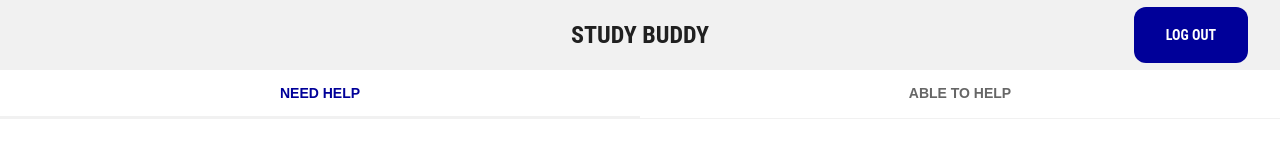
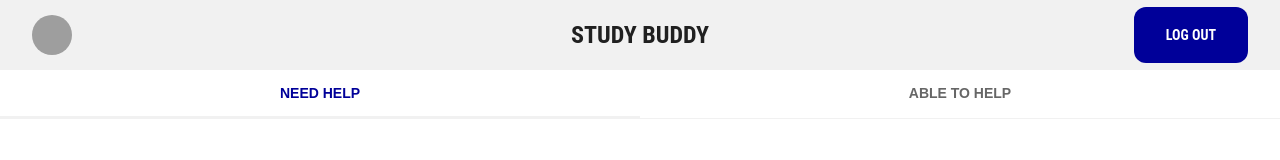
Before and after one commit to karlharfouche/projet-web, a React (Create React App) app: page /main-view in a window 1280 px wide. Shown: the top 160 px of the page. Built offline with nearby package versions, Linux system fonts and the light colour scheme; grey boxes are pictures that could not be loaded.

Commit message:
Add my profile page

```diff
--- a/package.json
+++ b/package.json
@@ -21,6 +21,8 @@
     "react-final-form": "^6.5.7",
     "react-router-dom": "^5.3.0",
     "react-scripts": "4.0.3",
+    "react-user-profile": "^1.0.3",
+    "styled-components": "^5.3.3",
     "typescript": "^4.4.4",
     "web-vitals": "^1.0.1"
   },
--- a/src/App.js
+++ b/src/App.js
@@ -4,6 +4,7 @@ import SignIn from './ui/SignIn'
 import SignUp from './ui/SignUp'
 import ForgotPassword from './ui/ForgotPassword'
 import MainView from './ui/MainView'
+import Profile from './ui/Profile'
 
 function App() {
   return (
@@ -18,6 +19,7 @@ function App() {
         <Route path='/sign-up' component={SignUp} />
         <Route path='/forgot-password' component={ForgotPassword} />
         <Route path='/main-view' component={MainView} />
+        <Route path='/profile' component={Profile} />
 
       </div>
     </Router>
--- /dev/null
+++ b/src/ui/Profile.js
@@ -0,0 +1,20 @@
+import AppFooter from "./modules/views/AppFooter";
+import AppHeader from "./modules/views/AppHeader";
+import withRoot from "./modules/withRoot";
+import React, { Component } from 'react'
+import UserProfile from 'react-user-profile'
+
+
+
+function Profile() {
+
+    return(
+        <>
+            <AppHeader />
+            <AppFooter />
+
+        </>
+    );
+}
+
+export default withRoot(Profile);
--- a/src/ui/modules/views/AppHeader.js
+++ b/src/ui/modules/views/AppHeader.js
@@ -5,6 +5,8 @@ import AppBar from '../components/AppBar';
 import Toolbar from '../components/Toolbar';
 import Button from '../components/Button';
 import { useLocation } from 'react-router';
+import IconButton from '@mui/material/IconButton';
+import { Avatar } from '@mui/material';
 
 
 function AppHeader() {
@@ -14,7 +16,14 @@ function AppHeader() {
     <div>
       <AppBar position="fixed">
         <Toolbar sx={{ justifyContent: 'space-between' }}>
-          <Box sx={{ flex: 1 }} />
+          {location.pathname === '/main-view' ?
+          <Box sx={{ flex: 1 }}>
+            <IconButton href='/profile'>
+              <Avatar src='https://www.pngitem.com/pimgs/m/146-1468479_my-profile-icon-blank-profile-picture-circle-hd.png'></Avatar>
+            </IconButton>
+          </Box>
+          :
+          <Box sx={{ flex: 1 }} />}
           <Link
             variant="h6"
             underline="none"
@@ -59,6 +68,7 @@ function AppHeader() {
             >
               Log Out
             </Button>
+
           </Box>
           :
           <Box sx={{ flex: 1 }} />
```
Also changed, not shown: 1 other file (tests, documents, lock files or other folders).
